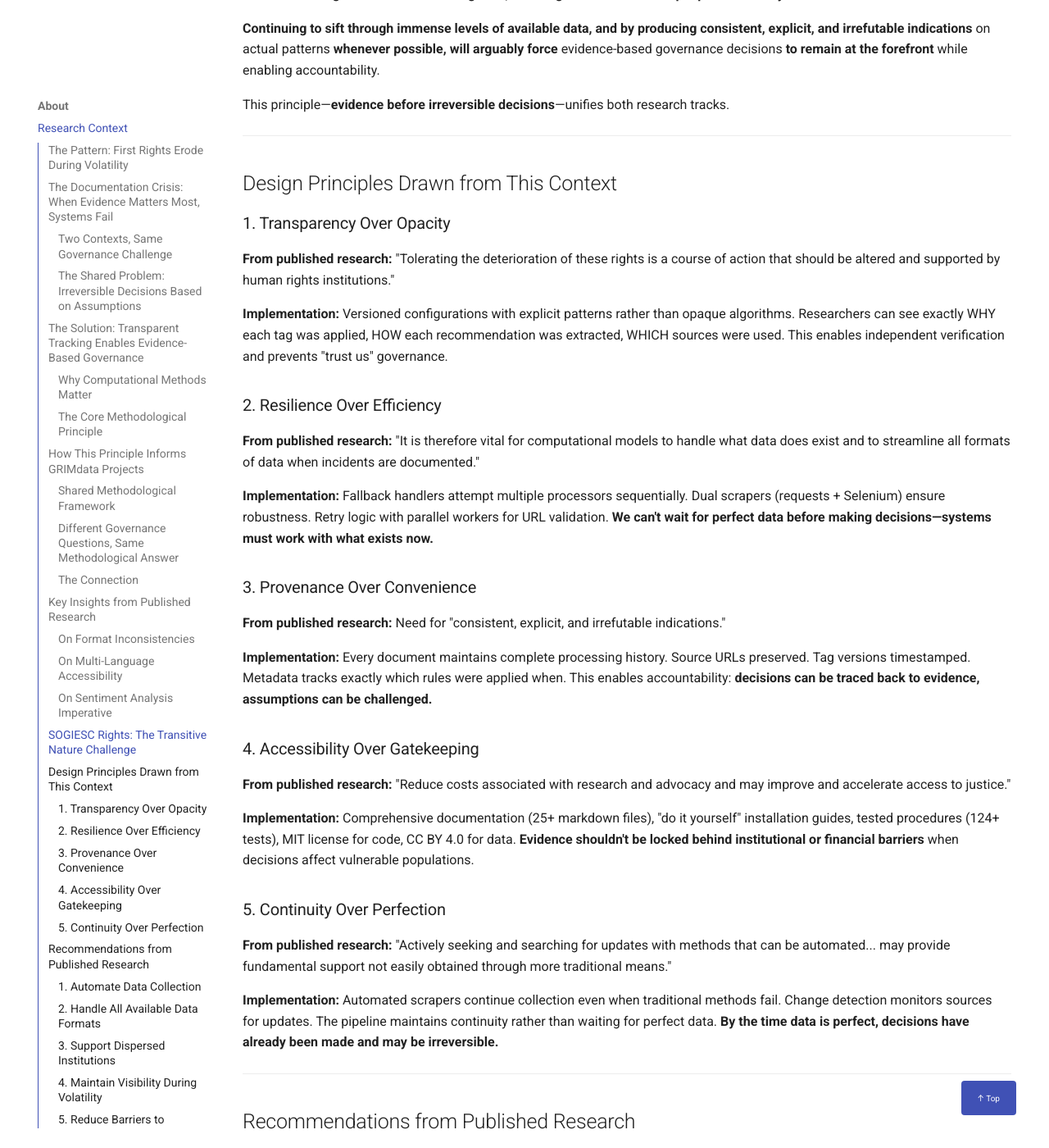
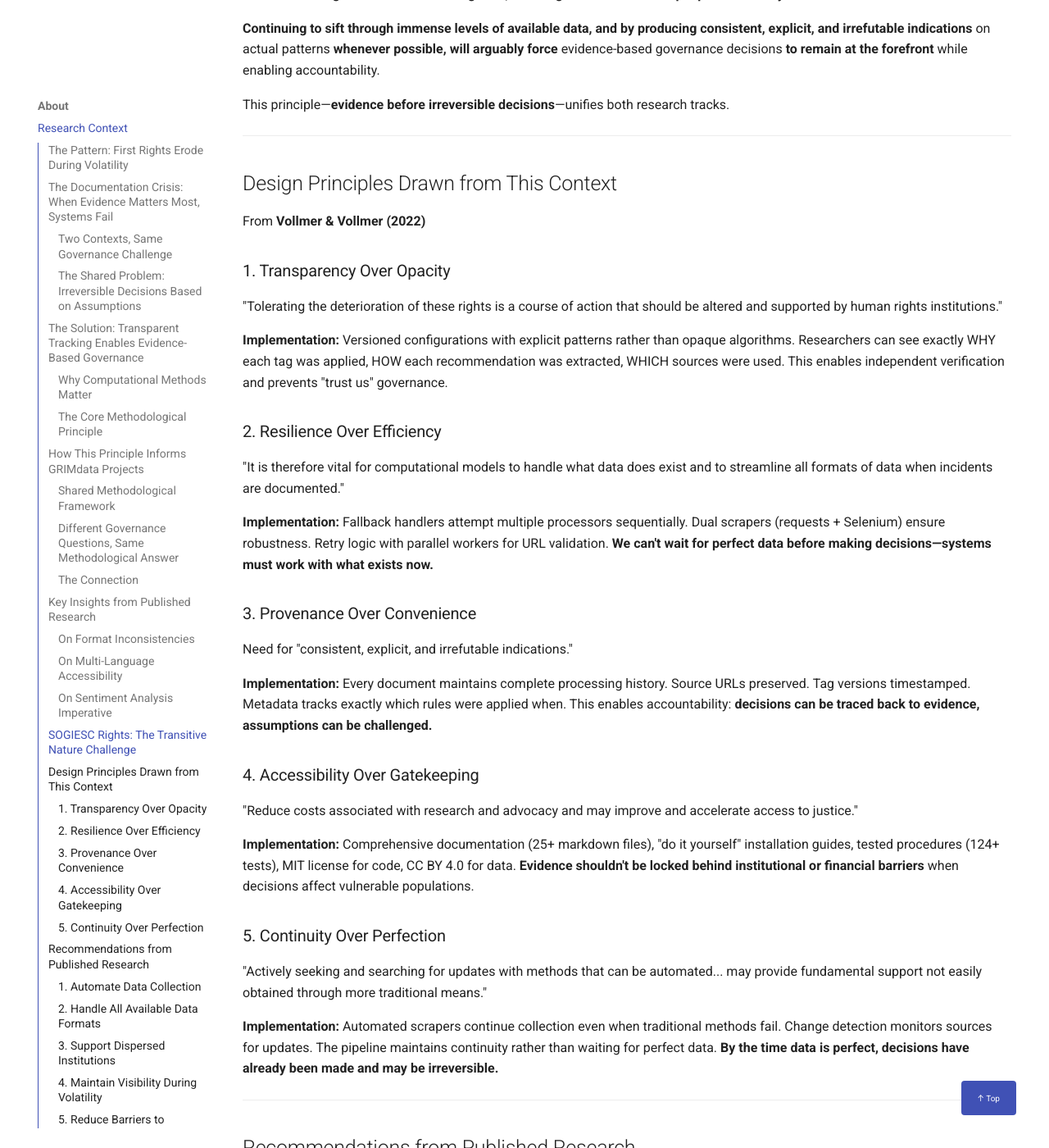
Before and after one commit to MissCrispenCakes/DigitalChild, an MkDocs documentation site: the page built from docs/RESEARCH_CONTEXT.md, in a window 1280 px wide and 1400 px high, scrolled down 7855 px. Shown: the whole window at 82% size. Built offline with MkDocs 1.6.1 and Material for MkDocs 9.7.7, drawn with Linux system fonts in a browser that asks for light colours; comment, search, counter and statistics services are not loaded.

```diff
--- a/docs/RESEARCH_CONTEXT.md
+++ b/docs/RESEARCH_CONTEXT.md
@@ -261,33 +261,35 @@
 
 ## Design Principles Drawn from This Context
 
+From **Vollmer & Vollmer (2022)**
+
 ### 1. Transparency Over Opacity
 
-**From published research:** "Tolerating the deterioration of these rights is a course of action that should be altered and supported by human rights institutions."
+"Tolerating the deterioration of these rights is a course of action that should be altered and supported by human rights institutions."
 
 **Implementation:** Versioned configurations with explicit patterns rather than opaque algorithms. Researchers can see exactly WHY each tag was applied, HOW each recommendation was extracted, WHICH sources were used. This enables independent verification and prevents "trust us" governance.
 
 ### 2. Resilience Over Efficiency
 
-**From published research:** "It is therefore vital for computational models to handle what data does exist and to streamline all formats of data when incidents are documented."
+"It is therefore vital for computational models to handle what data does exist and to streamline all formats of data when incidents are documented."
 
 **Implementation:** Fallback handlers attempt multiple processors sequentially. Dual scrapers (requests + Selenium) ensure robustness. Retry logic with parallel workers for URL validation. **We can't wait for perfect data before making decisions—systems must work with what exists now.**
 
 ### 3. Provenance Over Convenience
 
-**From published research:** Need for "consistent, explicit, and irrefutable indications."
+Need for "consistent, explicit, and irrefutable indications."
 
 **Implementation:** Every document maintains complete processing history. Source URLs preserved. Tag versions timestamped. Metadata tracks exactly which rules were applied when. This enables accountability: **decisions can be traced back to evidence, assumptions can be challenged.**
 
 ### 4. Accessibility Over Gatekeeping
 
-**From published research:** "Reduce costs associated with research and advocacy and may improve and accelerate access to justice."
+"Reduce costs associated with research and advocacy and may improve and accelerate access to justice."
 
 **Implementation:** Comprehensive documentation (25+ markdown files), "do it yourself" installation guides, tested procedures (124+ tests), MIT license for code, CC BY 4.0 for data. **Evidence shouldn't be locked behind institutional or financial barriers** when decisions affect vulnerable populations.
 
 ### 5. Continuity Over Perfection
 
-**From published research:** "Actively seeking and searching for updates with methods that can be automated... may provide fundamental support not easily obtained through more traditional means."
+"Actively seeking and searching for updates with methods that can be automated... may provide fundamental support not easily obtained through more traditional means."
 
 **Implementation:** Automated scrapers continue collection even when traditional methods fail. Change detection monitors sources for updates. The pipeline maintains continuity rather than waiting for perfect data. **By the time data is perfect, decisions have already been made and may be irreversible.**
 
```
Also changed, not shown: docs/getting-started/quickstart.md (+8 -8 lines), docs/index.md (+1 -1 lines), docs/projects/littlerainbowrights/index.md (+1 -1 lines), docs/projects/sgbv/index.md (+36 -34 lines), docs/scorecard/index.md (+2 -2 lines).
